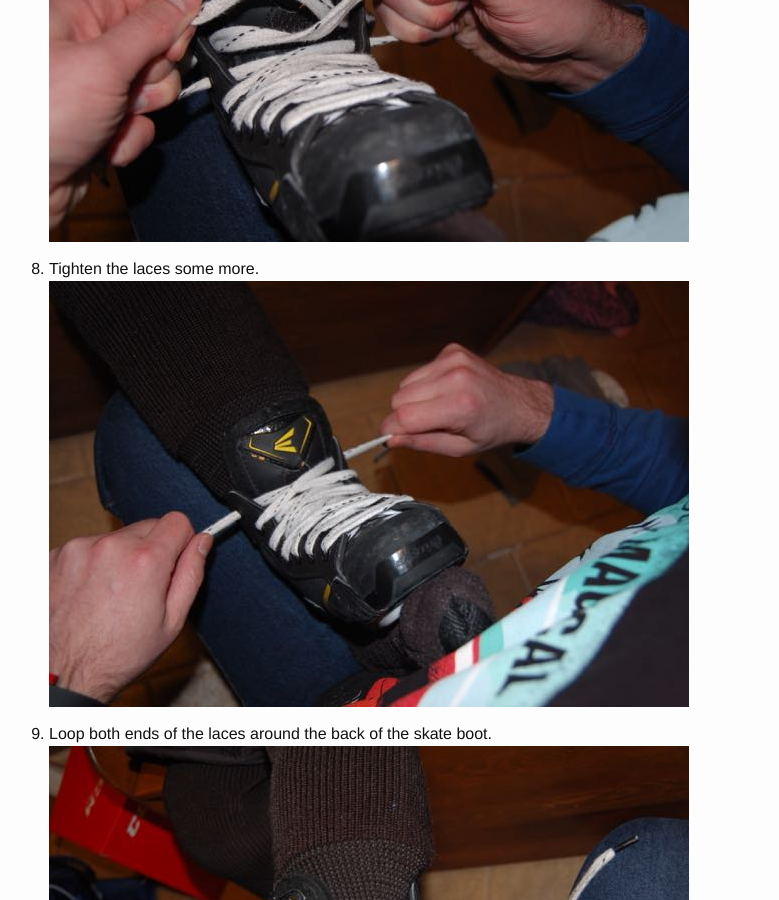
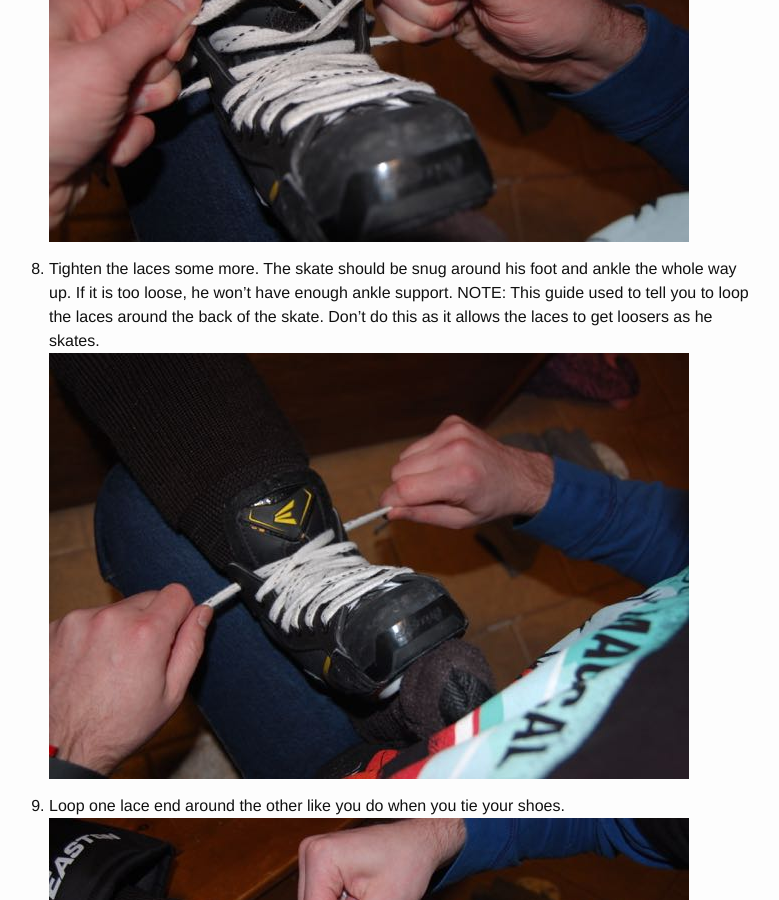
Before and after one commit to soupmatt/soupmatt.github.io, a Jekyll site: the page built from hockey_gear/index.md, in a window 1280 px wide and 900 px high, scrolled down 21696 px. Shown: the whole window, without its empty margins (251-1030 px from the left). Built offline with Jekyll 4.4.1, drawn with Linux system fonts in a browser that asks for light colours; some of the changed text lies outside the part shown.

Commit message:
Update hockey gear guide with better lace tying instructions
Remove instruction to loop laces around the back of the skates as this
causes problems.

```diff
--- a/hockey_gear/index.md
+++ b/hockey_gear/index.md
@@ -100,11 +100,10 @@ Just wrap it around and velcro it in the back.
 1. Tighten the laces.
 ![skates07](images/skates/skates07.jpg)
 
-1. Tighten the laces some more.
+1. Tighten the laces some more. The skate should be snug around his foot and ankle the whole way up. If it is too loose, he won't have enough ankle support.
+NOTE: This guide used to tell you to loop the laces around the back of the skate. Don't do this as it allows the laces to get loosers as he skates.
+<br/>
 ![skates08](images/skates/skates08.jpg)
-
-1. Loop both ends of the laces around the back of the skate boot.
-![skates09](images/skates/skates09.jpg)
 
 1. Loop one lace end around the other like you do when you tie your shoes.
 ![skates10](images/skates/skates10.jpg)
```
Also changed, not shown: other parts of hockey_gear/index.md (+1 -1 lines), Gemfile.lock, 1 other file.
